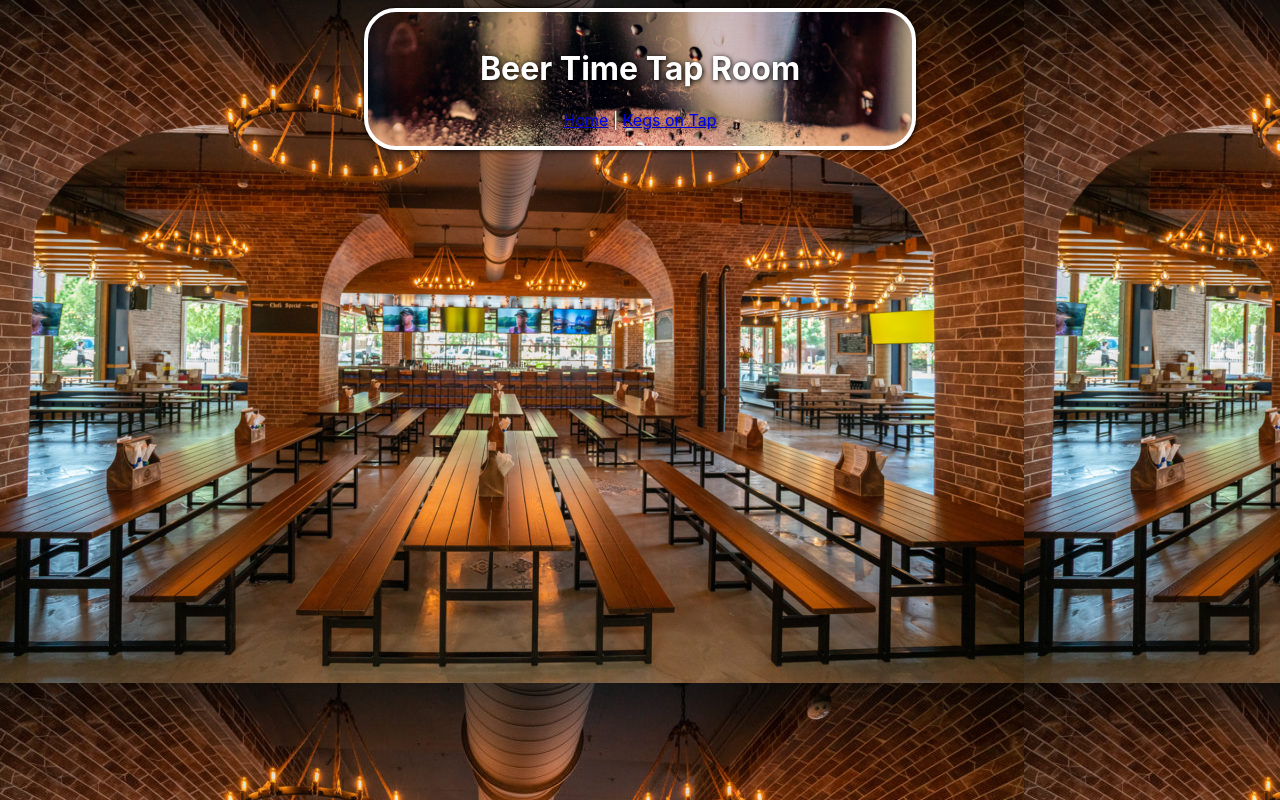
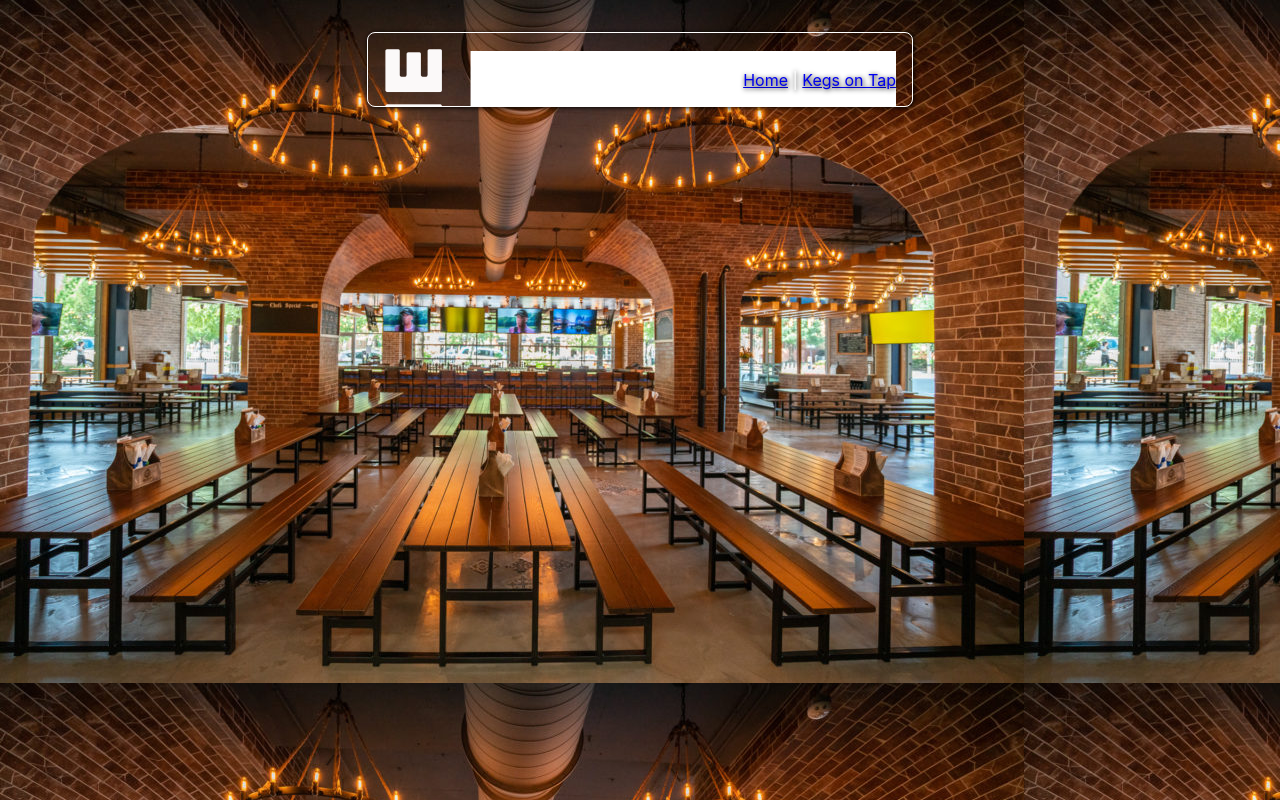
Before and after one commit to elizasohn/tap-room, a React (Create React App) app: page / in a window 1280 px wide. Built offline with nearby package versions, Linux system fonts and the light colour scheme; grey boxes are pictures that could not be loaded.

Commit message:
add images

```diff
--- a/src/App.js
+++ b/src/App.js
@@ -4,7 +4,7 @@ import Header from './components/Header';
 import Home from './components/Home';
 import KegList from './components/KegList';
 import './App.css';
-import './index.css'
+import './index.css';
 
 function App() {
   return (
--- a/src/components/Header.jsx
+++ b/src/components/Header.jsx
@@ -3,21 +3,22 @@ import { Link } from 'react-router-dom';
 
 var links = {
   color: 'white',
+  textAlign: 'right',
 }
 
 function Header(){
   var headerStyle = {
-    margin: '1vh auto',
+    margin: '4vh auto',
     justifyContent:'left',
-    backgroundImage: "url('beercloseup.jpeg')",
+    backgroundImage: "url('beertime.png')",
     backgroundRepeat: 'no-repeat',
     backgroundSize: 'cover',
     padding: '2vh',
     color:'white',
     textShadow: '.1vh .1vh .7vh #000000',
     boxShadow: '.1vh .1vh .7vh #000000',
-    borderRadius: '4vh',
-    border: '4px solid white',
+    borderRadius: '1vh',
+    border: '1px solid white',
     overflow: 'hidden',
     width:'40%',
     alignItems: "center",
@@ -27,7 +28,7 @@ function Header(){
 
   return (
     <div style = {headerStyle}>
-      <h1>Beer Time Tap Room</h1>
+      <h1></h1>
       <div style = {links}>
       <Link to="/">Home</Link> | <Link to="/keglist">Kegs on Tap</Link>
       </div>
```
Also changed, not shown: public/beertime.png (added).
